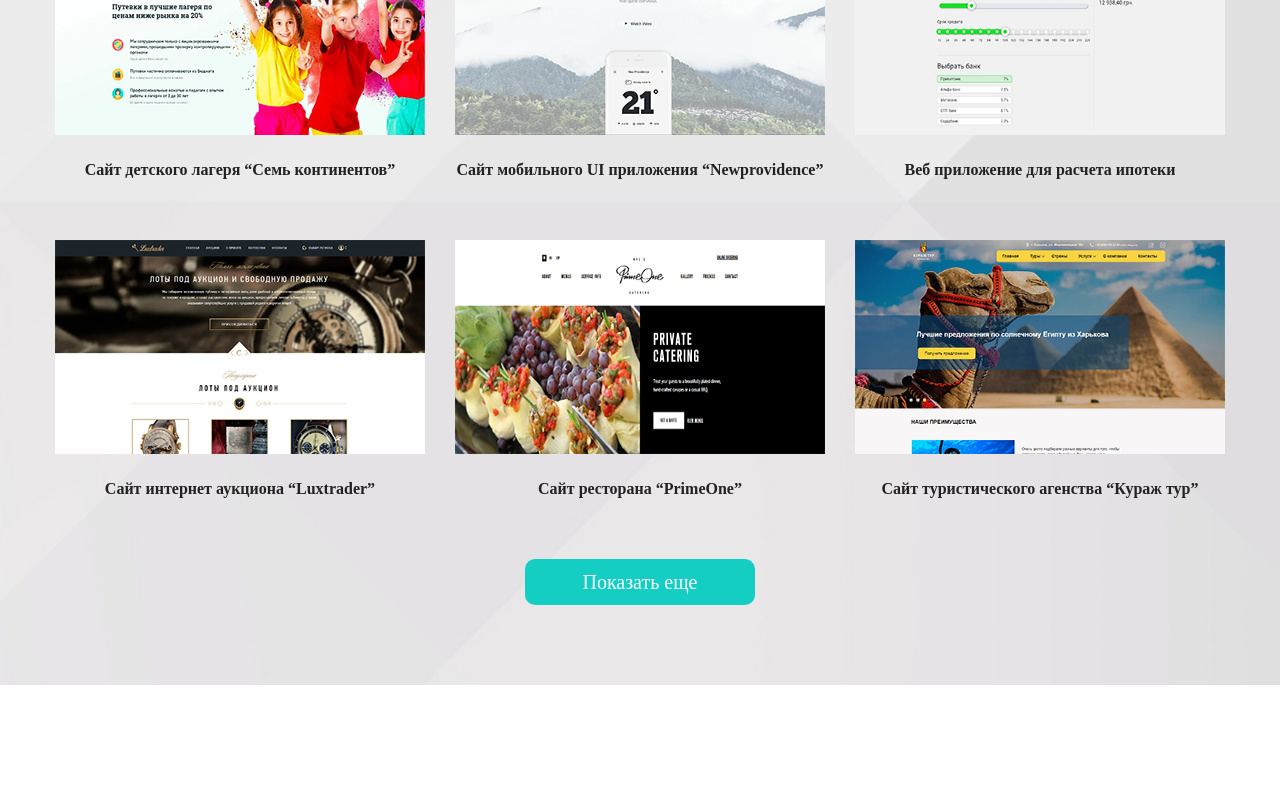
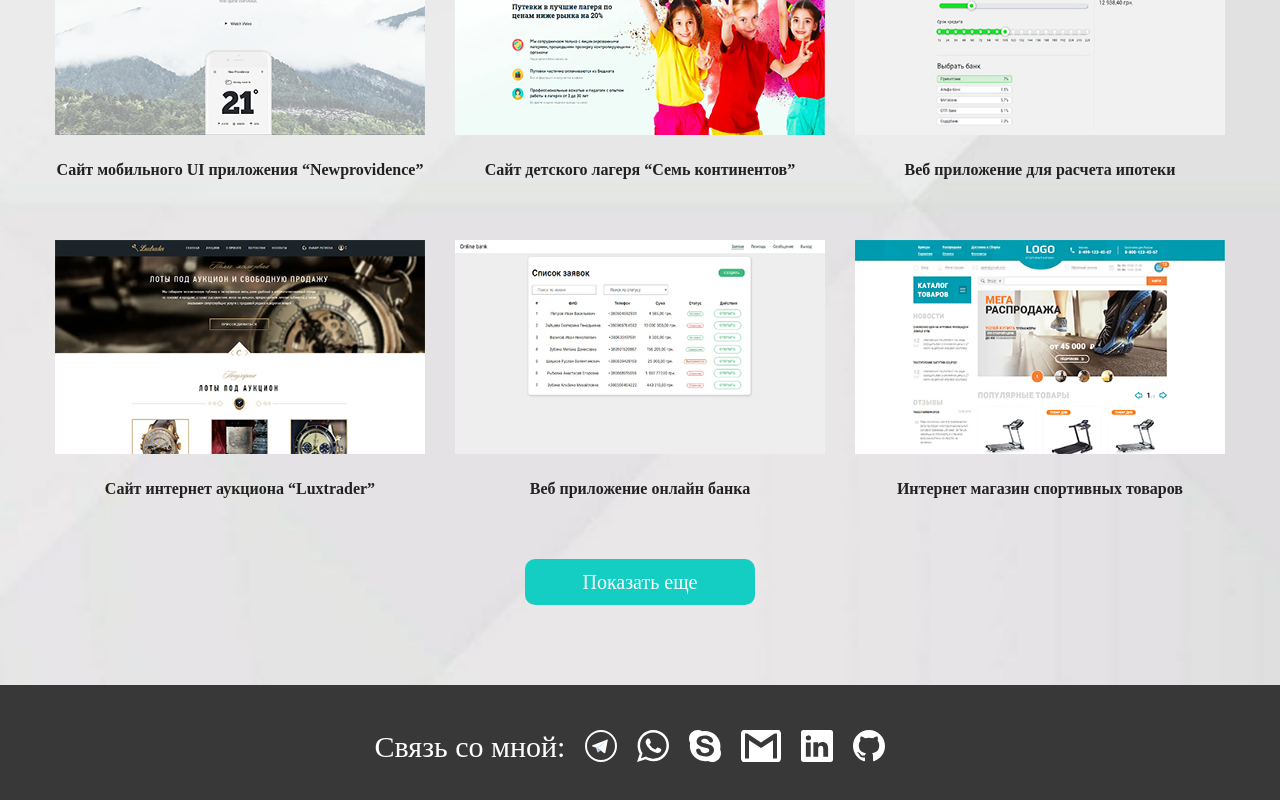
Before and after one commit to igor-kostenevich/portfolio, a Vue app: page /home in a window 1280 px wide. Shown: the part 1776-2576 px from the top of the page. Before the commit the page ends 2461 px from the top, so only its background shows below. Built offline with nearby package versions, Linux system fonts and the light colour scheme; a web font is replaced by a local one.

Commit message:
added footer

```diff
--- a/src/assets/styles/css/reset.css
+++ b/src/assets/styles/css/reset.css
@@ -133,16 +133,13 @@ a {
   text-decoration: none;
 }
 
-a:focus {
-  outline: thin dotted;
-}
-
 /**
 * Improve readability when focused and also mouse hovered in all browsers.
 */
 
 a:active,
-a:hover {
+a:hover,
+a:focus {
   outline: 0;
 }
 
--- a/src/components/AppWorkBox.vue
+++ b/src/components/AppWorkBox.vue
@@ -2,7 +2,7 @@
   <transition-group tag="div" class="works-box" name="list-works">
     <div
       class="works-box__column"
-      v-for="(work) in visibleWorks"
+      v-for="work in visibleWorks"
       :key="work"
     >
       <div class="works-box__item works-item">
@@ -34,11 +34,12 @@
           :href="workItemInfo.urlShowProject"
           class="btn popup-link"
           target="_blank"
-          >Посмотреть проект</a
-        >
-        <a :href="workItemInfo.urlRepo" class="btn popup-link" target="_blank"
-          >Перейти в репозиторий</a
-        >
+        >Посмотреть проект</a>
+        <a
+          :href="workItemInfo.urlRepo"
+          class="btn popup-link"
+          target="_blank"
+        >Перейти в репозиторий</a>
       </template>
     </app-modal>
   </teleport>
@@ -55,7 +56,6 @@ export default {
       workItemsInfo: workItems,
       workItemInfo: {},
       isModalOpen: false,
-      totalWorks: workItems.length,
     }
   },
   methods: {
@@ -66,10 +66,10 @@ export default {
     closePopup() {
       this.isModalOpen = false
       this.workItemInfo = {}
-    }
+    },
   },
   watch: {
-    currentFilterItem(value){
+    currentFilterItem(value) {
       if (value === 'all') {
         this.workItemsInfo = workItems
       } else if (value === 'site') {
@@ -78,17 +78,17 @@ export default {
         this.workItemsInfo = workItems.filter(item => item.type === 'app')
       }
     },
-    workItemsInfo(){
+    workItemsInfo() {
       this.$emit('updateLength', this.workItemsInfo.length)
-    }
+    },
   },
   computed: {
-    visibleWorks(){
+    visibleWorks() {
       return this.workItemsInfo.filter((_, idx) => idx + 1 <= this.workToShow)
-    }
+    },
   },
   props: ['currentFilterItem', 'workToShow'],
-  emits: ['updateLength']
+  emits: ['updateLength'],
 }
 </script>
 
@@ -209,6 +209,6 @@ export default {
 
 .list-works-enter-active,
 .list-works-leave-active {
-  transition: all .5s ease;
+  transition: all 0.5s ease;
 }
 </style>
--- /dev/null
+++ b/src/components/TheFooter.vue
@@ -0,0 +1,36 @@
+<template>
+  <footer class="footer">
+    <div class="footer__container container">
+      <div class="footer-info">
+        <span>Связь со мной: </span>
+        <app-social-block></app-social-block>
+      </div>
+    </div>
+  </footer>
+</template>
+
+<script>
+import AppSocialBlock from './AppSocialBlock'
+export default {
+  components: { AppSocialBlock },
+}
+</script>
+
+<style scoped lang='scss'>
+.footer {
+  background-color: #383838;
+  padding: 45px 0px;
+}
+
+.footer-info {
+  display: flex;
+  justify-content: center;
+
+  span {
+    font-size: 30px;
+    line-height: 34 / 30 * 100%;
+    color: #fff;
+    margin-right: 20px;
+  }
+}
+</style>
--- a/src/components/TheWorks.vue
+++ b/src/components/TheWorks.vue
@@ -6,12 +6,24 @@
         <li
           v-for="link in filterLinks"
           :key="link.name"
-          :class="['works-filter-item', {'active': link.activeClass}]"
-          @click="setActiveClass(link), currentFilteredItem = link.type"
-        >{{ link.name }}</li>
+          :class="['works-filter-item', { active: link.activeClass }]"
+          @click="setActiveClass(link), (currentFilteredItem = link.type)"
+        >
+          {{ link.name }}
+        </li>
       </ul>
-      <app-work-box :currentFilterItem="currentFilteredItem" :workToShow="worksToShow" @updateLength="updateLength"></app-work-box>
-      <button class="btn works__btn" @click="worksToShow += 3" :disabled="disabledBtn">Показать еще</button>
+      <app-work-box
+        :currentFilterItem="currentFilteredItem"
+        :workToShow="worksToShow"
+        @updateLength="updateLength"
+      ></app-work-box>
+      <button
+        class="btn works__btn"
+        @click="worksToShow += 3"
+        :disabled="disabledBtn"
+      >
+        Показать еще
+      </button>
     </div>
   </section>
 </template>
@@ -21,38 +33,38 @@ import AppWorkBox from './AppWorkBox'
 import { workItems } from '@/data/workItems'
 
 export default {
-  data () {
+  data() {
     return {
       filterLinks: [
         { name: 'Все работы', activeClass: true, type: 'all' },
         { name: 'Сайты', activeClass: false, type: 'site' },
-        { name: 'Приложения', activeClass: false, type: 'app' }
+        { name: 'Приложения', activeClass: false, type: 'app' },
       ],
       currentFilteredItem: 'all',
       worksToShow: 6,
-      totalFilteredWorks: workItems.length
+      totalFilteredWorks: workItems.length,
     }
   },
   computed: {
-    disabledBtn(){
+    disabledBtn() {
       return this.worksToShow >= this.totalFilteredWorks
-    }
+    },
   },
   methods: {
-    setActiveClass (link) {
+    setActiveClass(link) {
       this.filterLinks.forEach(item => item.activeClass = false)
       link.activeClass = true
     },
-    updateLength(data){
+    updateLength(data) {
       this.totalFilteredWorks = data
-    }
+    },
   },
   watch: {
-    worksToShow(){
+    worksToShow() {
       this.$forceUpdate()
-    }
+    },
   },
-  components: { AppWorkBox }
+  components: { AppWorkBox },
 }
 </script>
 
@@ -100,5 +112,4 @@ export default {
     }
   }
 }
-
 </style>
--- a/src/data/workItems.js
+++ b/src/data/workItems.js
@@ -1,4 +1,13 @@
 export const workItems = [
+  {
+    title: 'Сайт мобильного UI приложения “Newprovidence”',
+    urlWorkImage: require('@/assets/images/screenshots/prov.jpg'),
+    stack: 'Html, Scss, JavaScript, Jquery, Gulp, Bem',
+    urlWorkMockup: require('@/assets/images/mockups/providence.jpg'),
+    urlRepo: 'https://github.com/igor-kostenevich/providence',
+    urlShowProject: 'https://igor-kostenevich.github.io/providence/',
+    type: 'site'
+  },
   {
     title: 'Сайт детского лагеря “Семь континентов”',
     urlWorkImage: require('@/assets/images/screenshots/continent.jpg'),
@@ -6,15 +15,6 @@ export const workItems = [
     urlWorkMockup: require('@/assets/images/mockups/continent.jpg'),
     urlRepo: 'https://github.com/igor-kostenevich/continents',
     urlShowProject: 'https://igor-kostenevich.github.io/continents/',
-    type: 'site'
-  },
-  {
-    title: 'Сайт мобильного UI приложения “Newprovidence”',
-    urlWorkImage: require('@/assets/images/screenshots/prov.jpg'),
-    stack: 'Html, Scss, JavaScript, Jquery, Gulp, Bem',
-    urlWorkMockup: require('@/assets/images/mockups/providence.jpg'),
-    urlRepo: 'https://github.com/igor-kostenevich/providence',
-    urlShowProject: 'https://igor-kostenevich.github.io/providence/',
     type: 'site'
   },
   {
@@ -36,21 +36,30 @@ export const workItems = [
     type: 'site'
   },
   {
+    title: 'Веб приложение онлайн банка',
+    urlWorkImage: require('@/assets/images/screenshots/bank.jpg'),
+    stack: 'Vue.js, Composition API, Javascript, SCSS, Webpack, Firebase, JWT',
+    urlWorkMockup: require('@/assets/images/mockups/bank.jpg'),
+    urlRepo: 'https://github.com/igor-kostenevich/bank',
+    urlShowProject: 'https://vue-app-bank.web.app/',
+    type: 'app'
+  },
+  {
+    title: 'Интернет магазин спортивных товаров',
+    urlWorkImage: require('@/assets/images/screenshots/logo.jpg'),
+    stack: 'Html, Scss, JavaScript, Jquery, Gulp, Bem',
+    urlWorkMockup: require('@/assets/images/mockups/logo.jpg'),
+    urlRepo: 'https://github.com/igor-kostenevich/logo',
+    urlShowProject: 'https://igor-kostenevich.github.io/logo/',
+    type: 'site'
+  },
+  {
     title: 'Сайт ресторана “PrimeOne”',
     urlWorkImage: require('@/assets/images/screenshots/primeone.jpg'),
     stack: 'Html, Scss, JavaScript, Jquery, Gulp, Bem',
     urlWorkMockup: require('@/assets/images/mockups/primeone.jpg'),
     urlRepo: 'https://github.com/igor-kostenevich/PrimeOne',
     urlShowProject: 'https://igor-kostenevich.github.io/PrimeOne/',
-    type: 'site'
-  },
-  {
-    title: 'Сайт туристического агенства “Кураж тур”',
-    urlWorkImage: require('@/assets/images/screenshots/kuraj.jpg'),
-    stack: 'Html, Less, Jquery, Gulp, Bem',
-    urlWorkMockup: require('@/assets/images/mockups/kuraj.jpg'),
-    urlRepo: 'https://github.com/igor-kostenevich/tours_landing',
-    urlShowProject: 'https://igor-kostenevich.github.io/tours_landing/',
     type: 'site'
   },
   {
@@ -81,6 +90,15 @@ export const workItems = [
     type: 'site'
   },
   {
+    title: 'Сайт туристического агенства “Кураж тур”',
+    urlWorkImage: require('@/assets/images/screenshots/kuraj.jpg'),
+    stack: 'Html, Less, Jquery, Gulp, Bem',
+    urlWorkMockup: require('@/assets/images/mockups/kuraj.jpg'),
+    urlRepo: 'https://github.com/igor-kostenevich/tours_landing',
+    urlShowProject: 'https://igor-kostenevich.github.io/tours_landing/',
+    type: 'site'
+  },
+  {
     title: 'Сайт швейного ателье “Jutan”',
     urlWorkImage: require('@/assets/images/screenshots/jutan.jpg'),
     stack: 'Html, Less, Jquery, Gulp',
@@ -89,22 +107,4 @@ export const workItems = [
     urlShowProject: 'https://igor-kostenevich.github.io/jutan/',
     type: 'site'
   },
-  {
-    title: 'Веб приложение онлайн банка',
-    urlWorkImage: require('@/assets/images/screenshots/bank.jpg'),
-    stack: 'Vue.js, Composition API, Javascript, SCSS, Webpack, Firebase, JWT',
-    urlWorkMockup: require('@/assets/images/mockups/bank.jpg'),
-    urlRepo: 'https://github.com/igor-kostenevich/bank',
-    urlShowProject: 'https://vue-app-bank.web.app/',
-    type: 'app'
-  },
-  {
-    title: 'Интернет магазин спортивных товаров',
-    urlWorkImage: require('@/assets/images/screenshots/logo.jpg'),
-    stack: 'Html, Scss, JavaScript, Jquery, Gulp, Bem',
-    urlWorkMockup: require('@/assets/images/mockups/logo.jpg'),
-    urlRepo: 'https://github.com/igor-kostenevich/logo',
-    urlShowProject: 'https://igor-kostenevich.github.io/logo/',
-    type: 'site'
-  }
 ]
--- a/src/views/Home.vue
+++ b/src/views/Home.vue
@@ -46,20 +46,20 @@
         <app-hard-skills-block></app-hard-skills-block>
       </div>
     </div>
-
     <the-works></the-works>
-
+    <the-footer></the-footer>
   </div>
 </template>
 
 <script>
+import TheFooter from '../components/TheFooter'
 import TheWorks from '../components/TheWorks'
 import AppHardSkillsBlock from '../components/AppHardSkillsBlock'
 import AppSocialBlock from '../components/AppSocialBlock'
 
 export default {
   name: 'Home',
-  components: { AppSocialBlock, AppHardSkillsBlock, TheWorks }
+  components: { AppSocialBlock, AppHardSkillsBlock, TheWorks, TheFooter, }
 }
 </script>
 
@@ -161,7 +161,7 @@ export default {
     }
 
     &:last-child {
-      background: url('../assets/images/bg-light.jpg') center 3px / cover
+      background: url('../assets/images/bg-light.jpg') center / cover
         no-repeat;
     }
   }
@@ -196,36 +196,4 @@ export default {
     margin: 0px 0px 25px 0px;
   }
 }
-
-// .s {
-//   background: url('../assets/images/bg-light.jpg') center / cover no-repeat;
-// }
-
-// .works {
-//   padding: 50px 0;
-//   display: flex;
-//   margin: 0 -15px;
-//   flex-wrap: wrap;
-
-//   &__column {
-//     flex: 0 1 33.333%;
-//     padding: 0 15px;
-//   }
-//   &__item {
-//   }
-//   &__image {
-//     padding-bottom: 58%;
-//     position: relative;
-
-//     img {
-//       width: 100%;
-//       height: 100%;
-//       object-fit: cover;
-//       object-position: top;
-//       position: absolute;
-//       top: 0;
-//       left: 0;
-//     }
-//   }
-// }
 </style>
```
Also changed, not shown: src/assets/images/bg-light.jpg.
